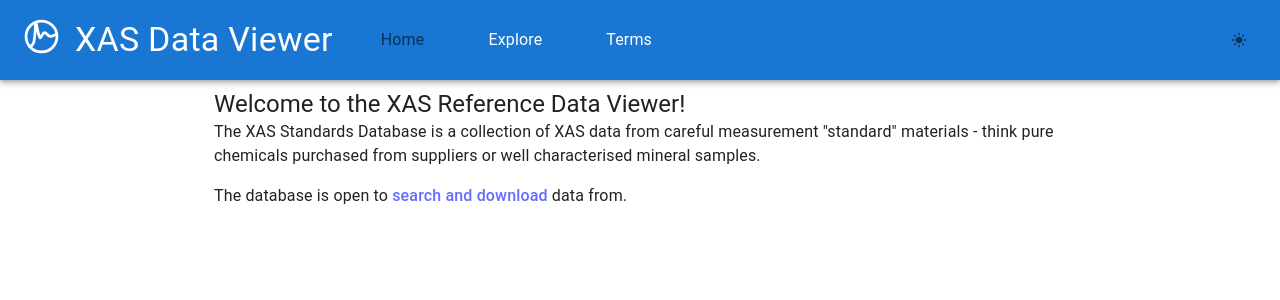
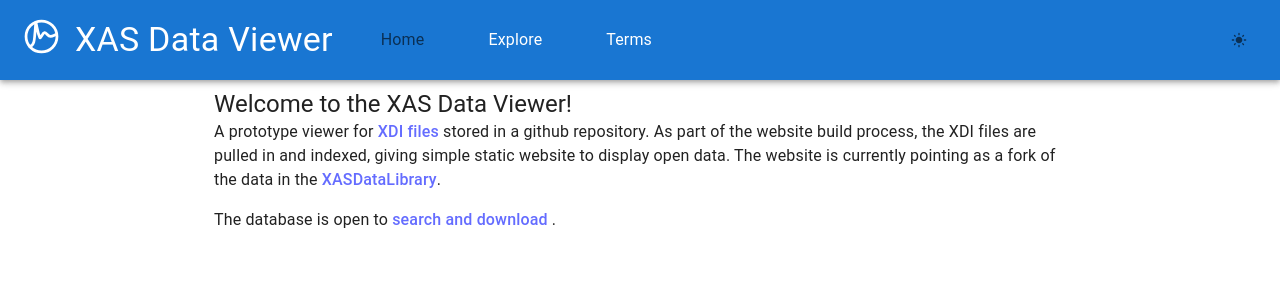
Before and after one commit to jacobfilik/webxdiviewer, a React (Vite) app: page /#/ in a window 1280 px wide. Shown: the top 300 px of the page. Built offline with nearby package versions, Linux system fonts and the light colour scheme; no server answers.

Commit message:
update text in welcome page

```diff
--- a/src/components/WelcomePage.tsx
+++ b/src/components/WelcomePage.tsx
@@ -4,18 +4,25 @@ import { Container, Typography, Box } from "@mui/material";
 function WelcomePage() {
   return (
     <Container maxWidth="md" sx={{ alignSelf: "center" }}>
-      <Typography variant="h5">
-        Welcome to the XAS Reference Data Viewer!
-      </Typography>
+      <Typography variant="h5">Welcome to the XAS Data Viewer!</Typography>
       <Box>
         <Typography paragraph={true}>
-          The XAS Standards Database is a collection of XAS data from careful
-          measurement "standard" materials - think pure chemicals purchased from
-          suppliers or well characterised mineral samples.
+          A prototype viewer for{" "}
+          <Link to={"https://docs.xrayabsorption.org/xaslib/xdi.html"}>
+            XDI files
+          </Link>{" "}
+          stored in a github repository. As part of the website build process,
+          the XDI files are pulled in and indexed, giving simple static website
+          to display open data. The website is currently pointing as a fork of
+          the data in the{" "}
+          <Link to={"https://github.com/XraySpectroscopy/XASDataLibrary"}>
+            XASDataLibrary
+          </Link>
+          .
         </Typography>
         <Typography paragraph={true}>
           The database is open to <Link to={"view"}> search and download </Link>
-          data from.
+          .
         </Typography>
       </Box>
     </Container>
```
